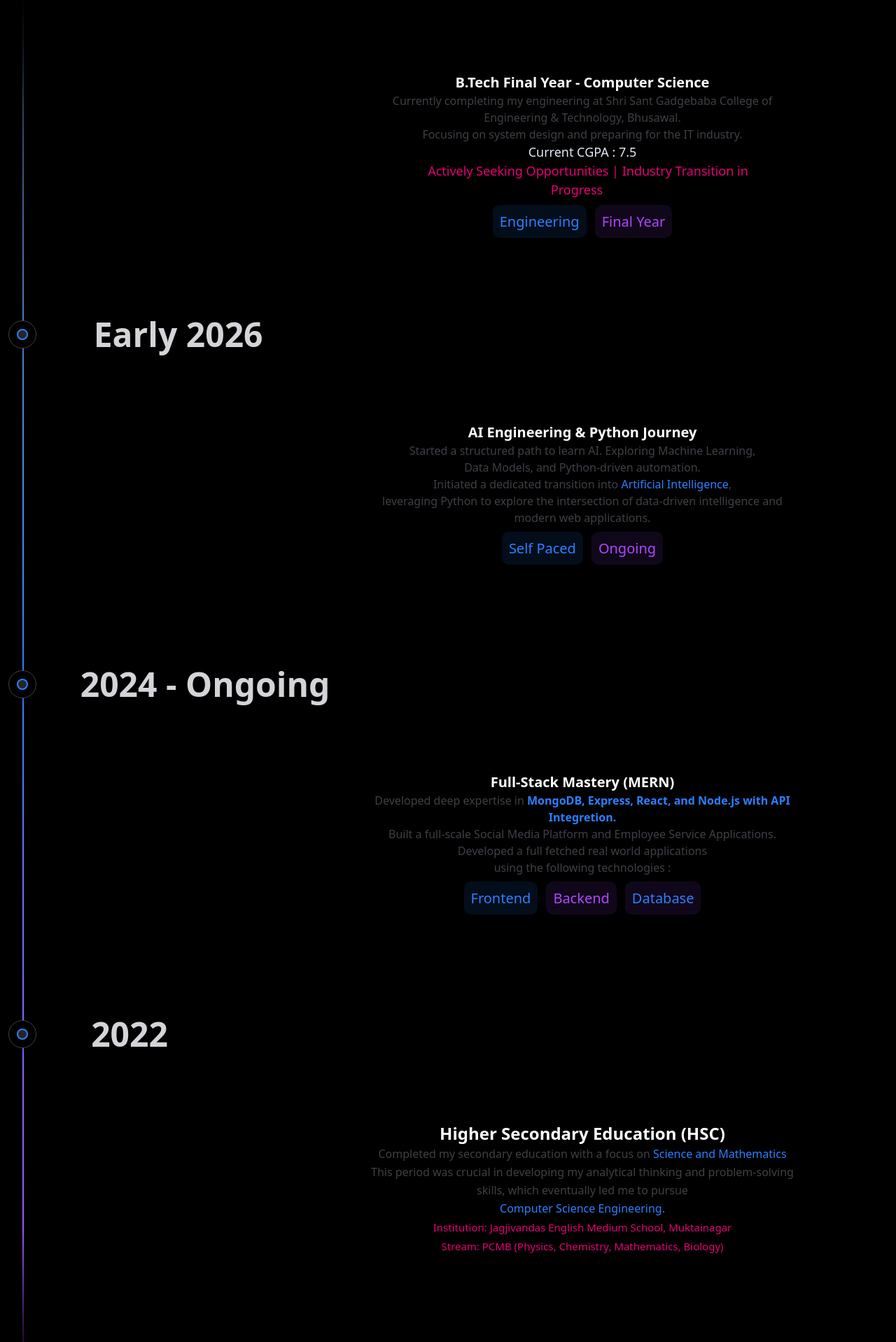
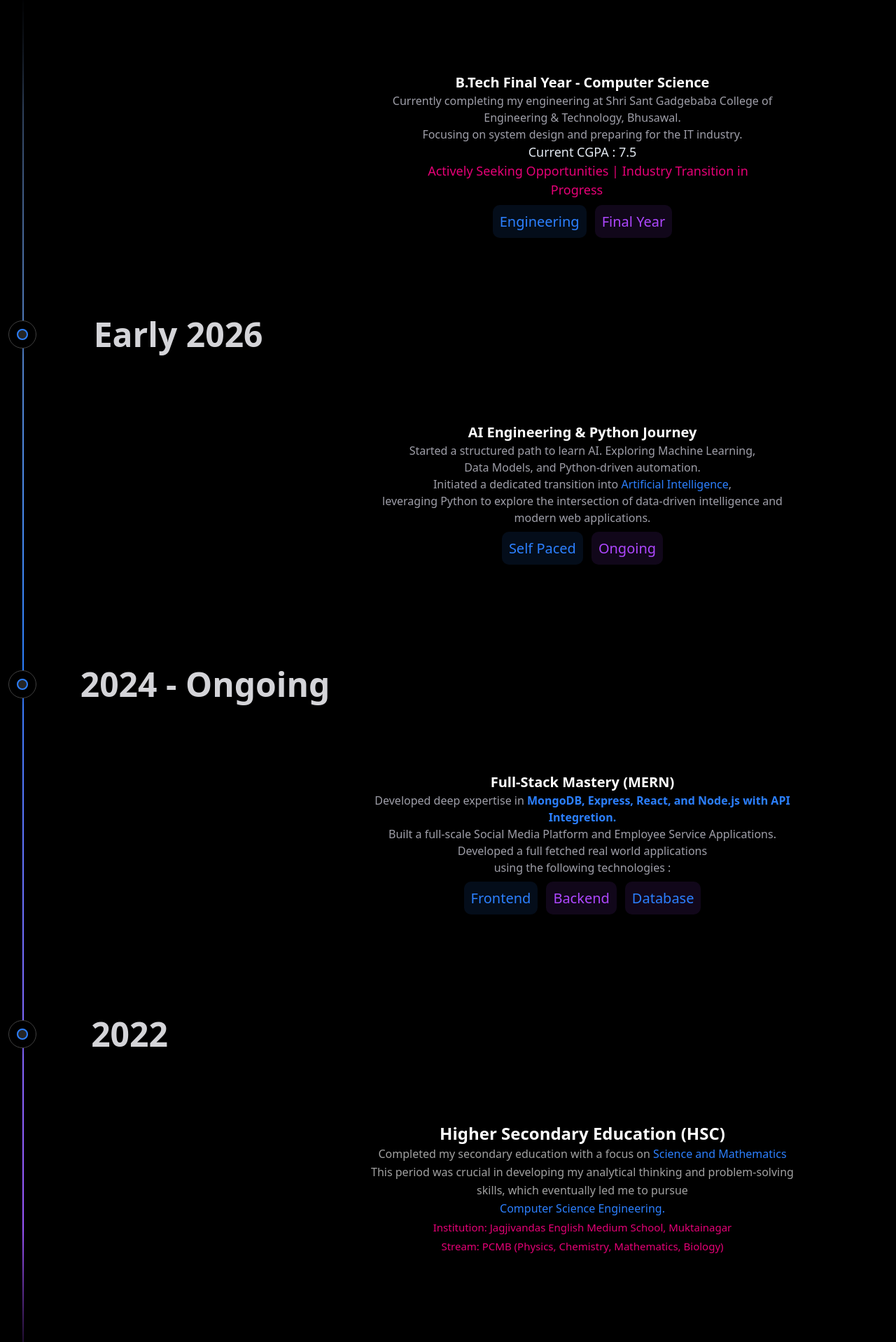
Before and after one commit to Abuzar448/Abuzar-Portfolio, a React (Vite) app: page / in a window 1280 px wide. Shown: the part 1822-3740 px from the top of the page at 70% size. Built offline with nearby package versions, Linux system fonts and the light colour scheme.

Commit message:
Successfully Applied the changes

```diff
--- a/src/components/Education.jsx
+++ b/src/components/Education.jsx
@@ -11,12 +11,12 @@ const EducationPage = () => {
           <h4 className="text-xl font-bold text-white">
             B.Tech Final Year - Computer Science
           </h4>
-          <p className="text-zinc-700 mt-2">
+          <p className="text-zinc-400 mt-2">
             Currently completing my engineering at Shri Sant Gadgebaba College
             of Engineering & Technology, Bhusawal. <br />
             Focusing on system design and preparing for the IT industry.
           </p>
-          <p className="text-[18px] ">
+          <p className="text-[18px]">
             Current CGPA : 7.5 <br />
             <span className=" course px-2 py-1 text-pink-600 rounded text-[18px] m-4">
               Actively Seeking Opportunities | Industry Transition in Progress
@@ -41,12 +41,12 @@ const EducationPage = () => {
           <h4 className="text-xl font-bold text-white">
             AI Engineering & Python Journey
           </h4>
-          <p className="text-zinc-700 mt-2">
+          <p className="text-zinc-400 mt-2">
             Started a structured path to learn AI. Exploring Machine Learning,<br />
             Data Models, and Python-driven automation.
             <br />
           </p>
-          <p className="text-zinc-700 mt-2">
+          <p className="text-zinc-400 mt-2">
           Initiated a dedicated transition into <span className="text-blue-500">Artificial Intelligence</span>,<br /> leveraging
           Python to explore the intersection of data-driven intelligence and modern web applications.
         </p>
@@ -68,7 +68,7 @@ const EducationPage = () => {
           <h4 className="text-xl font-bold text-white">
             Full-Stack Mastery (MERN)
           </h4>
-          <p className="text-zinc-700 mt-2">
+          <p className="text-zinc-400 mt-2">
             Developed deep expertise in <span className="text-blue-500"><strong>MongoDB, Express, React, and Node.js
             with API Integretion.</strong></span><br /> Built a
             full-scale Social Media Platform and Employee Service Applications.
@@ -100,7 +100,7 @@ const EducationPage = () => {
             Higher Secondary Education (HSC)
           </h4>
 
-          <p className="text-neutral-700 dark:text-neutral-400 leading-relaxed">
+          <p className="text-neutral-400 leading-relaxed">
             Completed my secondary education with a focus on{" "}
             <span className="text-blue-500 font-medium">
               Science and Mathematics
```
